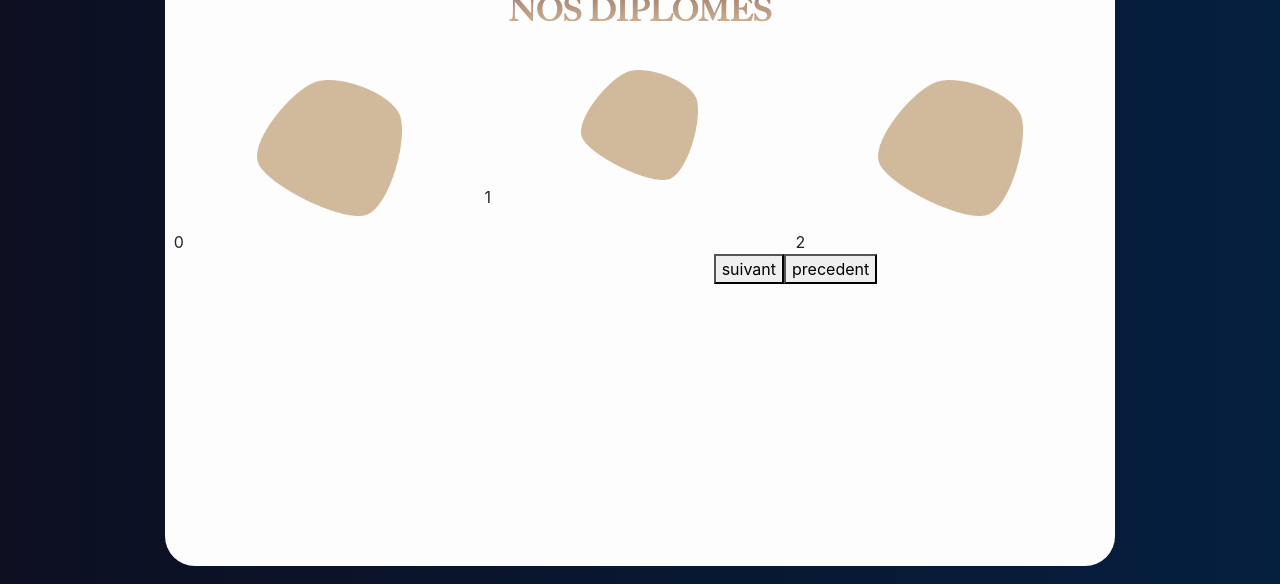
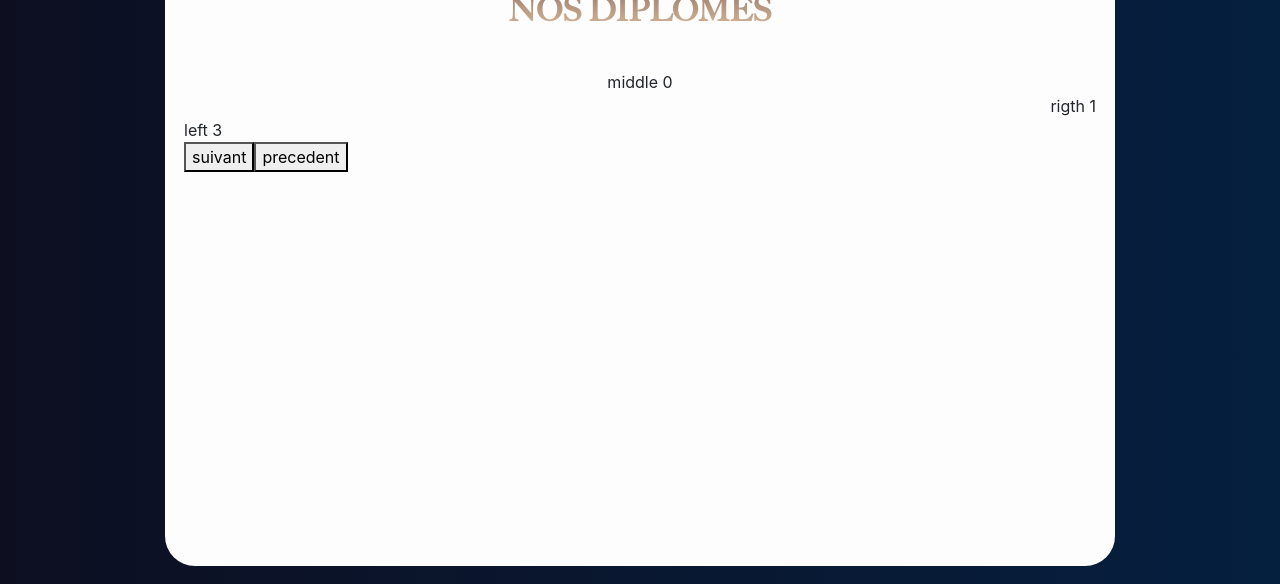
Before and after one commit to AnthonyDGX/RDD2019, a Vue app in the folder client/: page /#/Diplomes in a window 1280 px wide. Shown: the part 154-738 px from the top of the page. Built offline with nearby package versions, Linux system fonts and the light colour scheme; what vue-particles would draw is missing.

Commit message:
working on carousel

```diff
--- a/client/src/components/carousel/Carousel.vue
+++ b/client/src/components/carousel/Carousel.vue
@@ -1,36 +1,51 @@
 <template>
   <div class="carousel">
-        <div class="row justify-content-center" >
     <slot></slot>
     <button class="carousel__nav carousel__suivant" @click.prevent="next">suivant</button>
     <button class="carousel__nav carousel__precedent" @click.prevent="prev">precedent</button>
-
-        </div>
   </div>
 </template>
 
 <script>
 export default {
-    data () {
+  data() {
     return {
-            index: 1,
-            slide: []
+      index: 0,
+      slides: []
+    };
+  },
+  computed: {
+    slidesCount() {
+      return this.slides.length;
     }
   },
-    mounted () {
-        this.slide = this.$children;
-        this.slide.forEach((slide, i) => {
+  mounted() {
+    this.slides = this.$children;
+    this.slides.forEach((slide, i) => {
       slide.index = i;
-            slide.maxSlide = this.slide.length - 1
-        })
+      slide.maxSlide = this.slidesCount;
+    });
   },
   methods: {
     next() {
-            this.index ++
+      this.index++;
+      if (this.index >= this.slidesCount) {
+        this.index = 0;
+      }
     },
     prev() {
-            this.index --
+      this.index--;
+      if (this.index < 0) {
+        this.index = this.slidesCount - 1;
       }
     }
   }
+};
 </script>
+
+<style lang="scss" scoped>
+.carousel {
+  position: relative;
+  height: 100%;
+}
+</style>
--- a/client/src/components/carousel/CarouselSlide.vue
+++ b/client/src/components/carousel/CarouselSlide.vue
@@ -1,20 +1,14 @@
 <template>
-  <div class="w33 maxWidth">
-    <div class="" v-show="mainElement">
-      <div class="mainPicture" id="minutes"></div>
-           {{index}}
+  <div class v-show="mainElement || rightElement || leftElement">
+    <div class="middle" v-show="mainElement">middle {{index}}</div>
 
+    <slot></slot>
+    <div class="right" v-show="rightElement">
+      rigth {{index}}
       <slot></slot>
     </div>
-    <div class="" v-show="rightElement">
-      <div class="mainPicture right"></div>
-      {{index}}
-      <slot></slot>
-    </div>
-    <div class="" v-show="leftElement">
-      <div class="mainPicture left"></div>
-           {{index}}
-
+    <div class="left" v-show="leftElement">
+      left {{index}}
       <slot></slot>
     </div>
   </div>
@@ -25,22 +19,48 @@ export default {
   data() {
     return {
       index: 0,
-      maxSlide: 0
+      maxSlide: 0,
+      left: false,
+      right: false,
+      middle: false
     };
+  },
+  mounted() {
   },
   computed: {
     visible() {
+
       return this.index === this.$parent.index;
     },
     rightElement() {
-      console.log(this.$parent.index);
-      return this.index === this.$parent.index + 1;
+        if(this.$parent.index === this.maxSlide -1 && this.index === 0) {
+            console.log("RIGGGHT")
+            console.log(this.index)
+            this.right = true;
+            return this.right;
+        }
+      this.index === this.$parent.index + 1
+        ? (this.right = true)
+        : (this.right = false);
+      return this.right;
     },
     leftElement() {
-      return this.index === this.$parent.index - 1;
+         if(this.$parent.index === 0 && this.index === this.maxSlide - 1) {
+            console.log("LEFFFT")
+            console.log(this.index)
+            this.left = true;
+            return this.left;
+        }
+      this.index === this.$parent.index - 1
+        ? (this.left = true)
+        : (this.left = false);
+      return this.left;
     },
     mainElement() {
-      return this.index === this.$parent.index;
+      this.index === this.$parent.index
+        ? (this.middle = true)
+        : (this.middle = false);
+      return this.middle;
     }
   }
 };
@@ -64,11 +84,13 @@ export default {
 }
 
 .left {
-  padding-top: 50%;
-}
+text-align: left}
 
 .right {
-  padding-top: 50%;
+text-align: right}
+
+.middle {
+    text-align:center;
 }
 
 .mainPicture {
```
Lines whose indentation alone changed are shown as unchanged.
